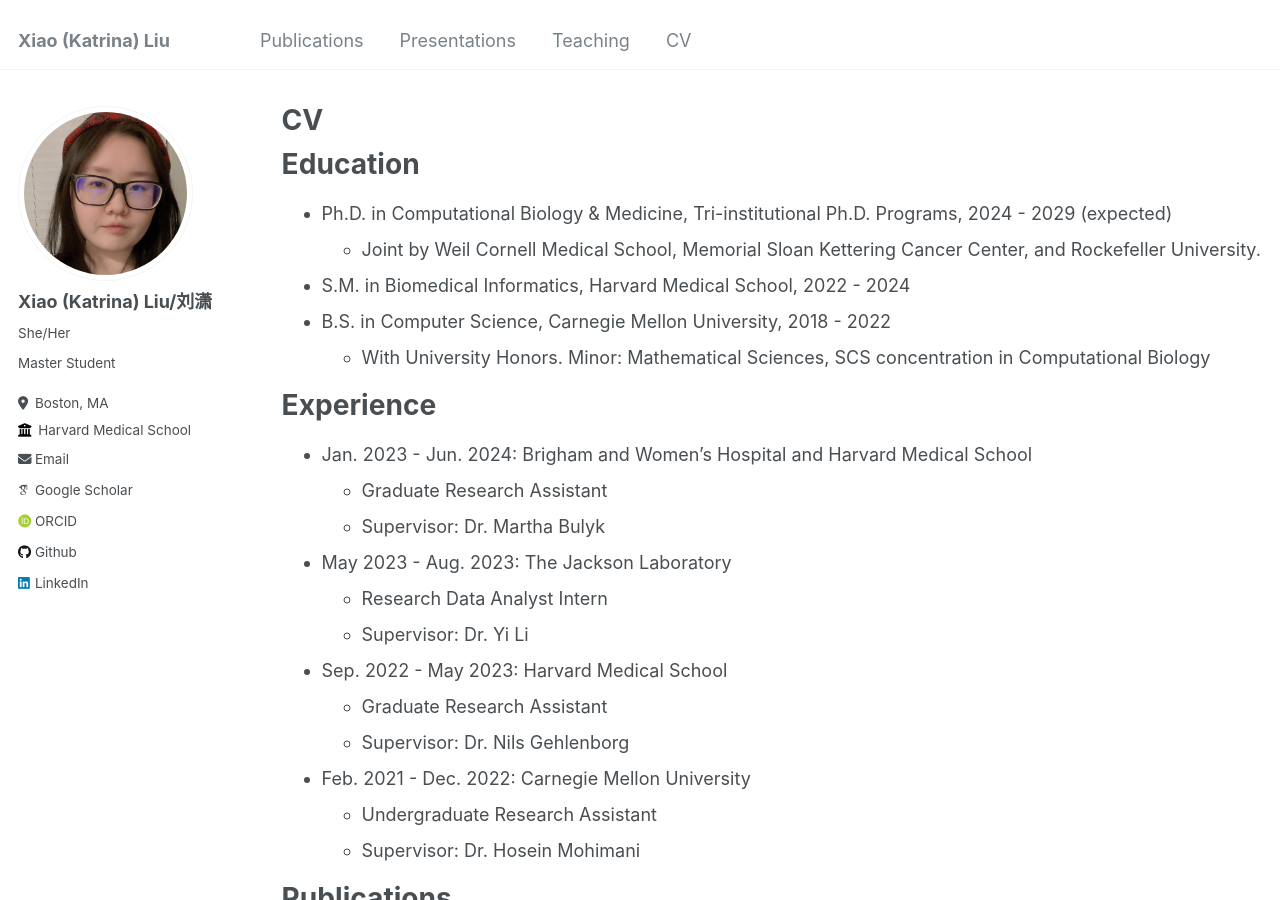
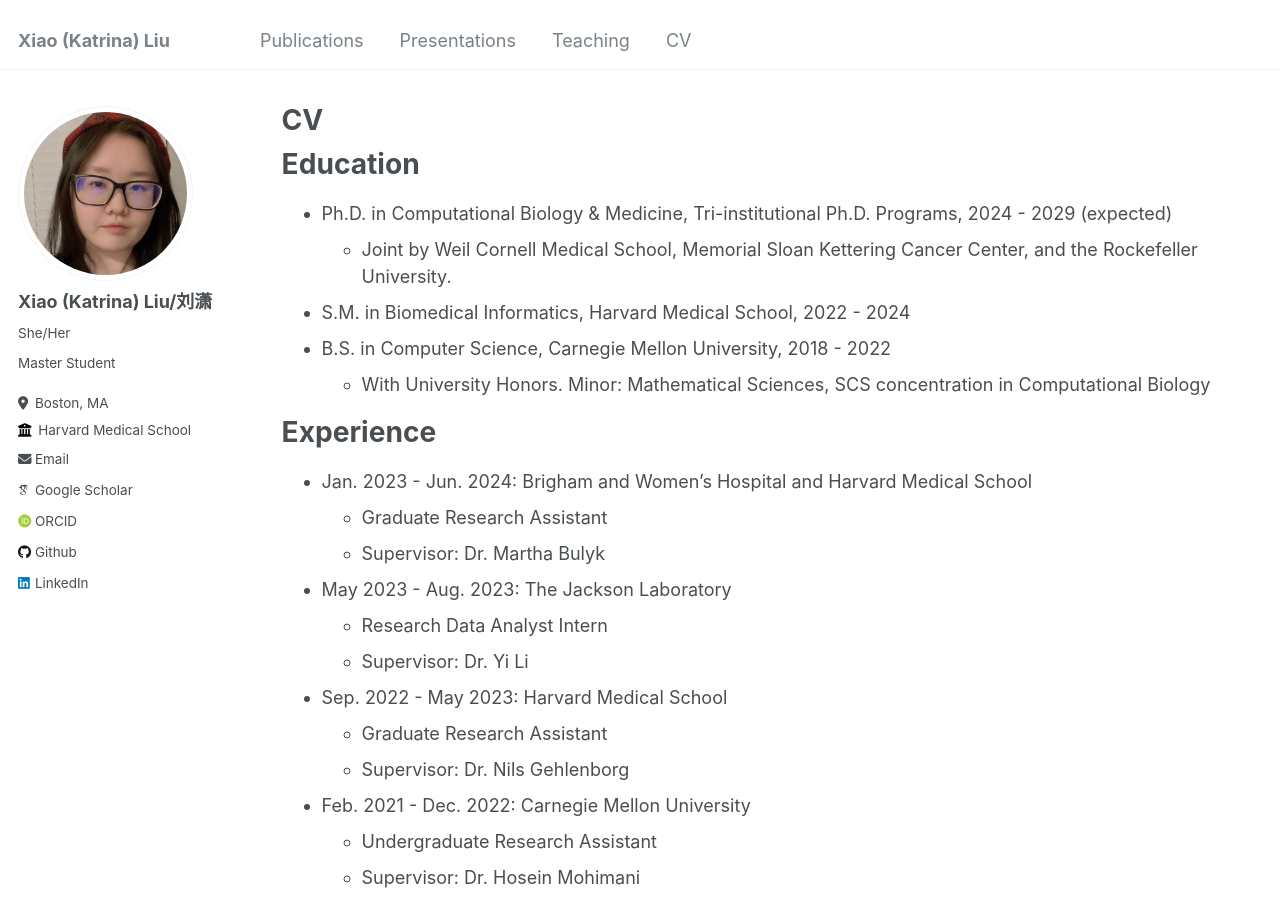
Before and after one commit to katrina-liu/katrina-liu.github.io, a Jekyll site: the page built from _pages/cv.md, in a window 1280 px wide and 900 px high. Built offline with Jekyll 4.4.1, drawn with Linux system fonts in a browser that asks for light colours; some web fonts are replaced.

Commit message:
Update cv.md

```diff
--- a/_pages/cv.md
+++ b/_pages/cv.md
@@ -12,7 +12,7 @@ redirect_from:
 Education
 ======
 * Ph.D. in Computational Biology & Medicine, Tri-institutional Ph.D. Programs, 2024 - 2029 (expected)
-  * Joint by Weil Cornell Medical School, Memorial Sloan Kettering Cancer Center, and Rockefeller University.
+  * Joint by Weil Cornell Medical School, Memorial Sloan Kettering Cancer Center, and the Rockefeller University.
 * S.M. in Biomedical Informatics, Harvard Medical School, 2022 - 2024
 * B.S. in Computer Science, Carnegie Mellon University, 2018 - 2022
   * With University Honors. Minor: Mathematical Sciences, SCS concentration in Computational Biology
```
